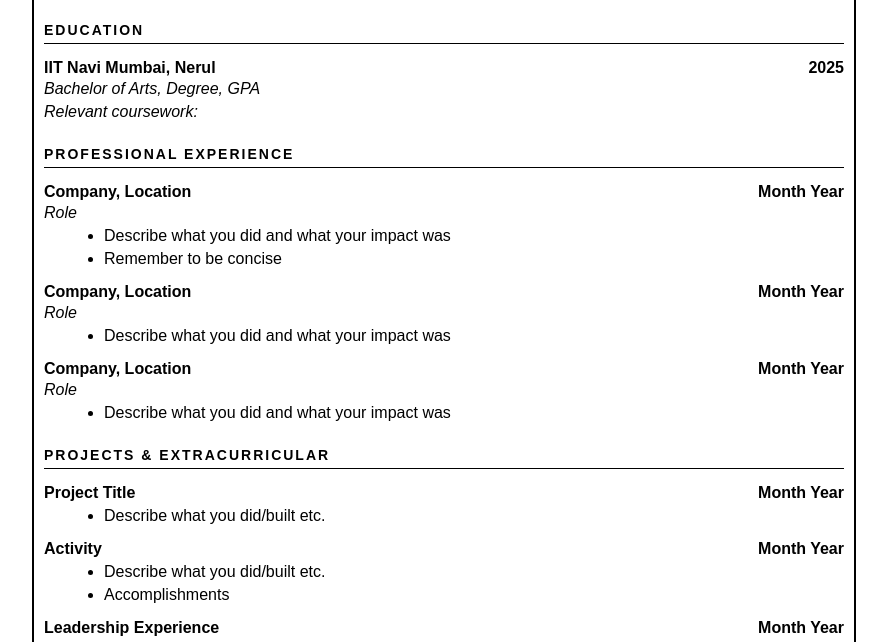
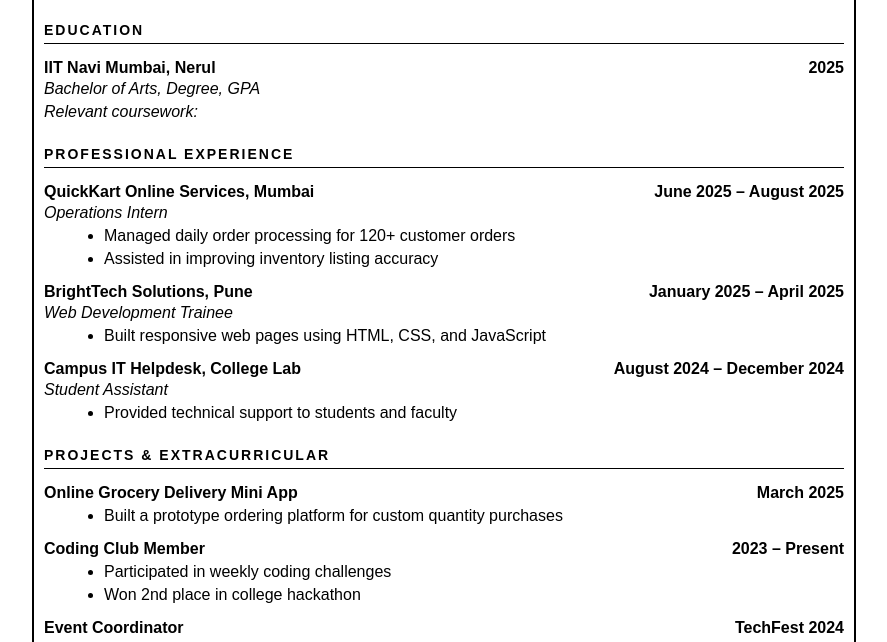
Before and after one commit to omgharat2425-dev/resume, a plain HTML site: page index.html in a window 1280 px wide. Shown: the part 152-794 px from the top of the page, without its empty margins (196-1083 px from the left). Drawn offline with Linux system fonts and the light colour scheme.

Commit message:
Update index.html

```diff
--- a/index.html
+++ b/index.html
@@ -97,31 +97,31 @@
         <div class="section-title">PROFESSIONAL EXPERIENCE</div>
 
         <div class="row">
-            <span>Company, Location</span>
-            <span>Month Year</span>
+            <span>QuickKart Online Services, Mumbai</span>
+            <span>June 2025 – August 2025</span>
         </div>
-        <div class="subtext">Role</div>
+        <div class="subtext">Operations Intern</div>
         <ul>
-            <li>Describe what you did and what your impact was</li>
-            <li>Remember to be concise</li>
+            <li>Managed daily order processing for 120+ customer orders</li>
+            <li>Assisted in improving inventory listing accuracy</li>
         </ul>
 
         <div class="row">
-            <span>Company, Location</span>
-            <span>Month Year</span>
+            <span>BrightTech Solutions, Pune</span>
+            <span>January 2025 – April 2025</span>
         </div>
-        <div class="subtext">Role</div>
+        <div class="subtext">Web Development Trainee</div>
         <ul>
-            <li>Describe what you did and what your impact was</li>
+            <li>Built responsive web pages using HTML, CSS, and JavaScript</li>
         </ul>
 
         <div class="row">
-            <span>Company, Location</span>
-            <span>Month Year</span>
+            <span>Campus IT Helpdesk, College Lab</span>
+            <span>August 2024 – December 2024</span>
         </div>
-        <div class="subtext">Role</div>
+        <div class="subtext">Student Assistant</div>
         <ul>
-            <li>Describe what you did and what your impact was</li>
+            <li>Provided technical support to students and faculty</li>
         </ul>
     </div>
 
@@ -130,35 +130,35 @@
         <div class="section-title">PROJECTS & EXTRACURRICULAR</div>
 
         <div class="row">
-            <span>Project Title</span>
-            <span>Month Year</span>
+            <span>Online Grocery Delivery Mini App</span>
+            <span>March 2025</span>
         </div>
         <ul>
-            <li>Describe what you did/built etc.</li>
+            <li>Built a prototype ordering platform for custom quantity purchases</li>
         </ul>
 
         <div class="row">
-            <span>Activity</span>
-            <span>Month Year</span>
+            <span>Coding Club Member</span>
+            <span>2023 – Present</span>
         </div>
         <ul>
-            <li>Describe what you did/built etc.</li>
-            <li>Accomplishments</li>
+            <li>Participated in weekly coding challenges</li>
+            <li>Won 2nd place in college hackathon</li>
         </ul>
 
         <div class="row">
-            <span>Leadership Experience</span>
-            <span>Month Year</span>
+            <span>Event Coordinator</span>
+            <span>TechFest 2024</span>
         </div>
         <ul>
-            <li>Describe what you did/built etc.</li>
+            <li>Led a team of 12 volunteers</li>
         </ul>
     </div>
 
     <!-- SKILLS -->
     <div class="section skills">
         <div class="section-title">SKILLS</div>
-        <p><strong>Programming Languages:</strong> List programming languages or skills</p>
+        <p><strong>Programming Languages:</strong>python,java,c,c++,html,css</p>
         <p><strong>Computer Software / Frameworks:</strong> Microsoft Office, Adobe Photoshop, Maple, Git, React, jQuery</p>
     </div>
 
```
